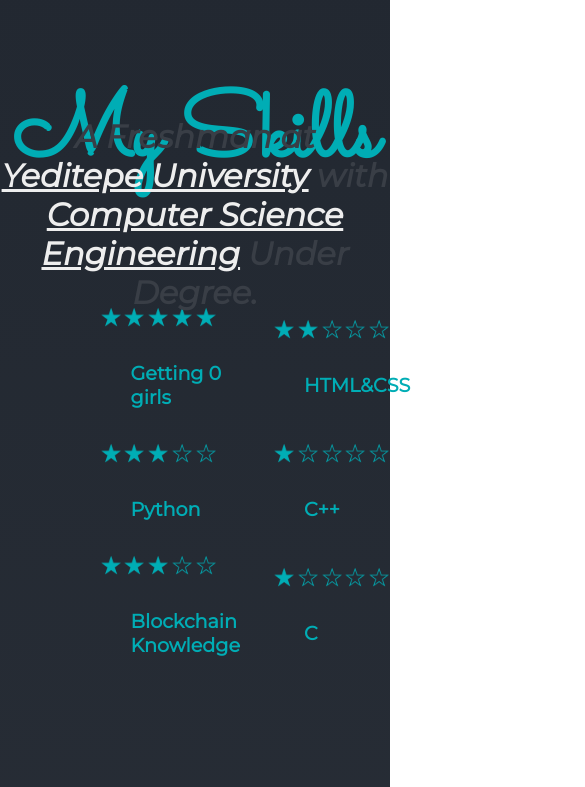
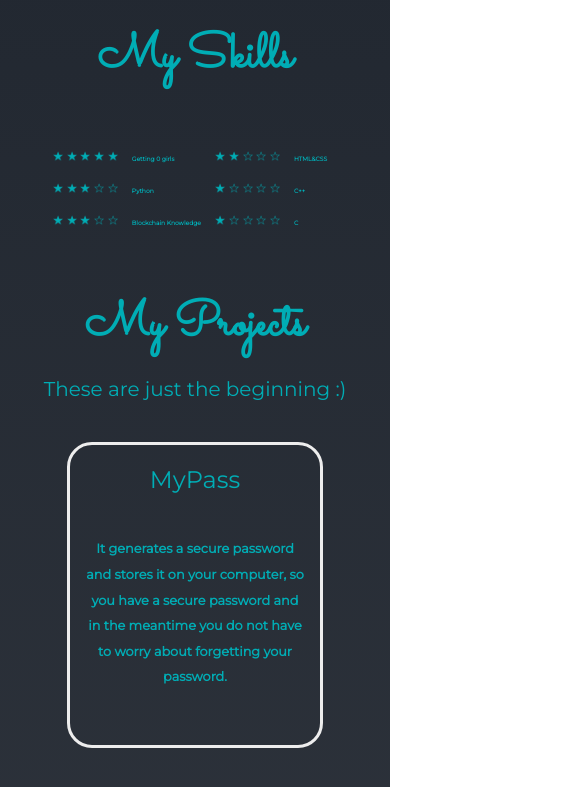
Before and after one commit to Emivvvvv/100-Days-of-Python, a plain HTML site: page Day_43&44_Project:_My_Personal_Site+CSS/index.html in a window 390 px wide. Shown: the part 872-1659 px from the top of the page, 585 px wide, since content can reach past the window. Drawn offline with Linux system fonts and the light colour scheme.

Commit message:
My personal website with HTML and CSS but I need to change my css to make this website responsive. And here is a little bit messy probably I'll make it better soon.

```diff
--- a/Day_43&44_Project:_My_Personal_Site+CSS/CSS/styles.css
+++ b/Day_43&44_Project:_My_Personal_Site+CSS/CSS/styles.css
@@ -2,7 +2,6 @@
 I know it's terribly messy in here. but considering that this was my first time, I think it wasn't bad. If I don't forget soon, I'll make an edit here.
 Red #DA0037
 Cyan #00ADB5
-
 */
 html{
     height: 100%;
@@ -90,7 +89,7 @@ h4{
     padding-top: 100px;
 }
 .skill-row{
-    width: 50%;
+    width: 100%;
     margin: 100px auto 100px auto;
     text-align: left;
 }
@@ -104,15 +103,9 @@ h4{
     font-size: 1.2em;
 }
 
-
-
-
-.projects-container{
-}
 .projects{
     -webkit-transition: all 500ms ease;
     border:solid #EDEDED;
-    margin: 25px;
     border-radius: 25px;
     height: 600px;
     width: 500px;
@@ -138,10 +131,12 @@ h4{
 }
 .hire-me-container{
     padding-top: 100px;
+    padding-bottom: 50px;
 }
 .hire-me-text{
     font-size: 1.3em;
-    line-height: 1;
+    line-height: 1.5;
+    padding: 15px 20px 0 20px;
 }
 .padding{
     padding-top: 20px;
@@ -165,21 +160,175 @@ h4{
   border: solid #EEEEEE 2px;
   text-decoration: none;
 }
-
 .btn:hover {
     -webkit-transition: all 500ms ease;
   background: #EEEEEE;
   text-decoration: none;
   -webkit-transition: all 500ms ease;
 }
-
 .bottom-container{
     background-color: #222831;
     padding: 40px 0 20px 0;
     margin-top: 100px;
-
 }
 .copyright{
     margin-top: 30px;
     font-size: 0.7em;
 }
+@media only screen and (max-width: 1024px){
+    .top-container-text1{
+        font-size: 750%;
+    }
+    .top-container-text2{
+        font-size: 4rem;
+        top: 25%;
+    }
+    .top-container-text3{
+        font-size: 1.5rem;
+    }
+
+}
+@media only screen and (max-width: 760px) {
+.projects{
+        height: 550px;
+        width: 400px;
+        margin: 25px;
+    }
+    .project-text{
+        font-size: 1.5em;
+    }
+    .hire-me-text{
+        font-size: 1.2em;
+        line-height: 1.5;
+        padding: 15px 20px 0 20px;
+    }
+    .star{
+        width: 20px;
+        height: 20px;
+
+    }
+    .skill-text{
+        margin: 10px;
+        font-size: 1em;
+    }
+    .skills-container{
+        padding-top: 50px;
+    }
+    .skill-row{
+        margin: 50px 0 50px 0;
+    }
+}
+@media only screen and (max-width: 610px) {
+    .top-container-text1{
+        font-size: 500%;
+         top: 35%;
+    }
+    .top-container-text2{
+        font-size: 2.5rem;
+        top: 31%;
+    }
+    .top-container-text3{
+        font-size: 1rem;
+    }
+    .projects{
+        height: 350px;
+        width: 300px;
+        margin: 25px;
+    }
+    .project-h2{
+        font-size: 1.5em;
+    }
+    .project-text{
+        font-size: 1em;
+    }
+    .bottom-a{
+        font-size: 0.7em;
+    }
+    .bottom-container{
+        padding-top: 20px;
+        margin-top: 50px;
+    }
+    .hire-me-text{
+        font-size: 1em;
+        line-height: 1.5;
+    }
+    .other-h1s{
+        font-size: 300%;
+    }
+    .projects-h2{
+        font-size: 150%;
+    }
+    .hire-me-container{
+        padding-top: 30px;
+    }
+    .star{
+        width: 10px;
+        height: 10px;
+    }
+    .skill-text{
+        margin: 10px;
+        font-size: 0.8em;
+    }
+    .skills-container{
+        padding-top: 50px;
+    }
+    .skill-row{
+        margin: 50px 0 50px 0;
+    }
+}
+@media only screen and (max-width: 425px){
+
+    .star{
+        width: 10px;
+        height: 10px;
+}
+    .projects-h2{
+        font-size: 125%;
+    }
+.skill-text{
+        margin: 10px;
+        font-size: 0.15em;
+    }
+    .skills-container{
+        padding-top: 50px;
+    }
+    .skill-row{
+        margin: 50px 0 50px 0;
+    }
+    .hire-me-text{
+        font-size: 0.9em;
+        line-height: 1.4;
+    }
+    .top-container-text1{
+        font-size: 300%;
+         top: 35%;
+    }
+    .top-container-text2{
+        font-size: 2rem;
+        top: 31%;
+    }
+    .top-container-text3{
+        font-size: 0.8rem;
+    }
+    .projects{
+        height: 300px;
+        width: 250px;
+        margin: 25px;
+    }
+    .project-text{
+        font-size: 0.8em;
+    }
+}
+@media only screen and (max-width: 380px){
+    .skill-row{
+        margin: 25px 0 25px 0;
+    }
+        .star{
+        width: 9px;
+        height: 9px;
+}
+.skill-text{
+        margin: 5px;
+        font-size: 0.15em;
+    }
+}
--- a/Day_43&44_Project:_My_Personal_Site+CSS/index.html
+++ b/Day_43&44_Project:_My_Personal_Site+CSS/index.html
@@ -15,7 +15,7 @@
       <h1 class="top-container-text1">I'm Emirhan.</h1>
       <h2 class="top-container-text2">a <span class="pro">pro</span>grammer. </h2>
       <h3 class="top-container-text3">
-        <p>
+        <p style="margin: 0 30px 0 30px;">
           <em>A Freshman at <strong>
               <a class="top-a" href="https://yeditepe.edu.tr/en">Yeditepe University</a>
             </strong> with <strong>
@@ -26,7 +26,7 @@
     </div>
     <div class="hepsi">
       <div class="skills-container">
-        <h1>My Skills</h1>
+        <h1 class="other-h1s">My Skills</h1>
         <div class="skill-row">
           <table style="margin-left:auto;margin-right:auto;">
             <tr>
@@ -89,8 +89,8 @@
         </div>
       </div>
       <div class="projects-container">
-        <h1>My Projects</h1>
-        <h2>These are just the beginning :)</h2>
+        <h1 class="other-h1s">My Projects</h1>
+        <h2 class="projects-h2">These are just the beginning :)</h2>
         <div class="projects">
           <h2 class="project-h2">MyPass</h2>
           <h3 class="project-text">It generates a secure password and stores it on your computer, so you have a secure password and in the meantime you do not have to worry about forgetting your password.</h3>
@@ -105,7 +105,6 @@
         </div>
       </div>
       <div class="hire-me-container">
-        <h1>I'm Open For Jobs</h1>
         <h2 class="padding alt-margin-decrase">Get In Touch</h2>
         <h3 class="hire-me-text padding">Do you want to be my CoddingBuddy? Maybe you need to tell me something really important. Or you want to hire me $$ :P</h3>
         <h3 class="hire-me-text alt-margin">For any reason, you can reach me via my email!</h3>
```
